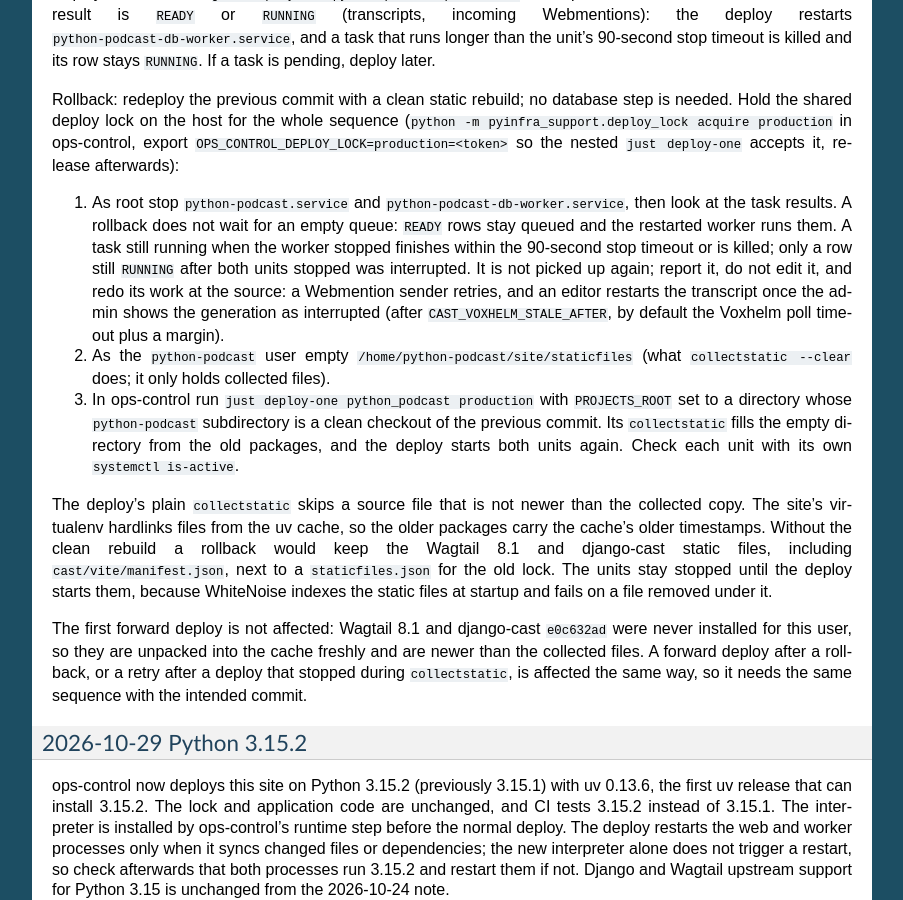
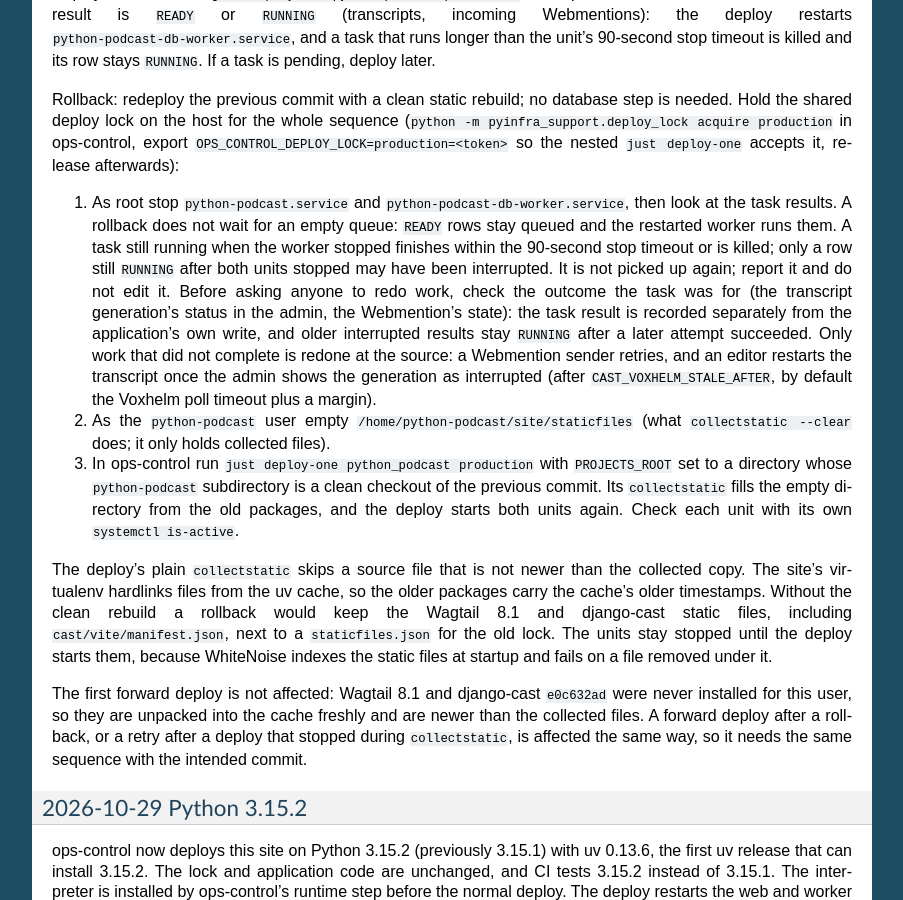
Before and after one commit to ephes/python-podcast, a Sphinx documentation site: the page built from docs/deploy.rst, in a window 1280 px wide and 900 px high, scrolled down 2474 px. Shown: the whole window, without its empty margins (198-1101 px from the left). Built offline with Sphinx 7.4.7, drawn with Linux system fonts in a browser that asks for light colours.

Commit message:
Check a task's outcome before asking for it to be redone after a rollback

```diff
--- a/docs/deploy.rst
+++ b/docs/deploy.rst
@@ -161,9 +161,14 @@ nested ``just deploy-one`` accepts it, release afterwards):
    rollback does not wait for an empty queue: ``READY`` rows stay queued and
    the restarted worker runs them. A task still running when the worker
    stopped finishes within the 90-second stop timeout or is killed; only a
-   row still ``RUNNING`` after both units stopped was interrupted. It is not
-   picked up again; report it, do not edit it, and redo its work at the
-   source: a Webmention sender retries, and an editor restarts the transcript
+   row still ``RUNNING`` after both units stopped may have been interrupted.
+   It is not picked up again; report it and do not edit it. Before asking
+   anyone to redo work, check the outcome the task was for (the transcript
+   generation's status in the admin, the Webmention's state): the task result
+   is recorded separately from the application's own write, and older
+   interrupted results stay ``RUNNING`` after a later attempt succeeded. Only
+   work that did not complete is redone at the source: a Webmention sender
+   retries, and an editor restarts the transcript
    once the admin shows the generation as interrupted (after
    ``CAST_VOXHELM_STALE_AFTER``, by default the Voxhelm poll timeout plus a
    margin).
```
